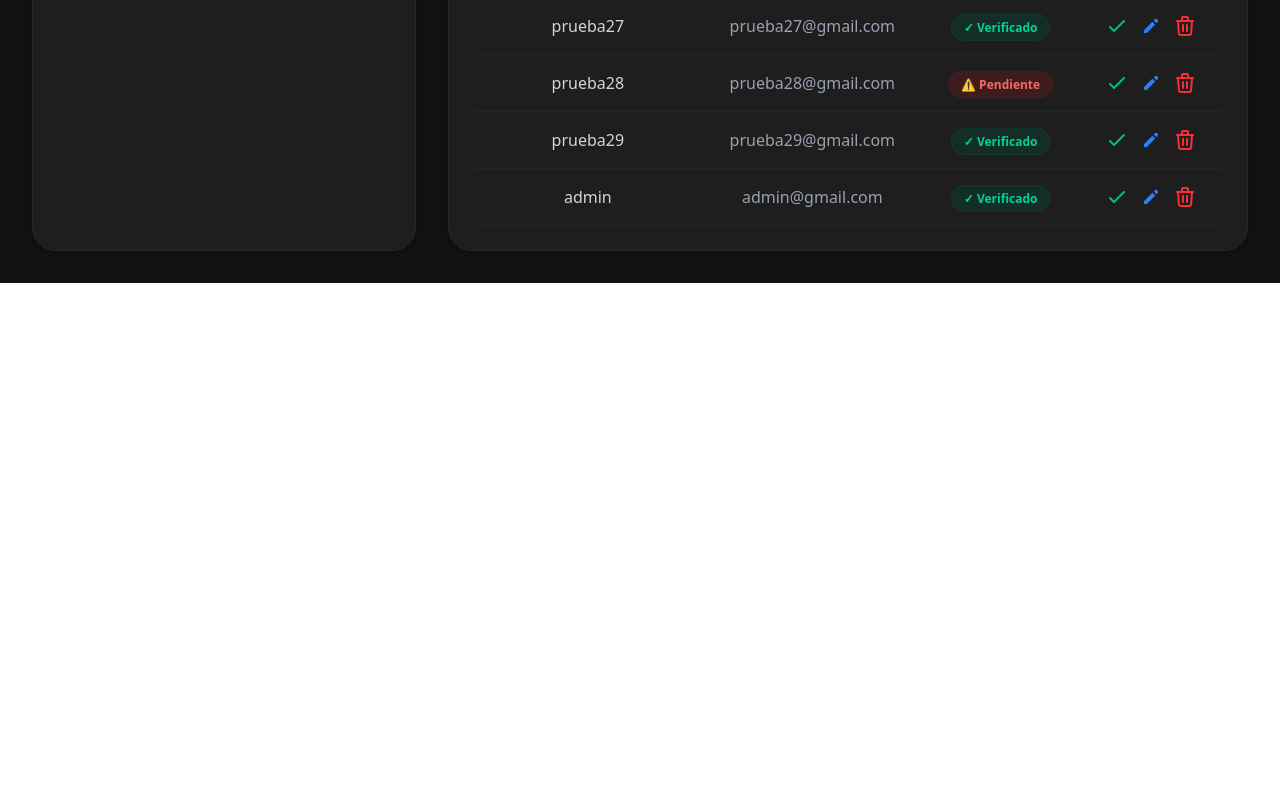
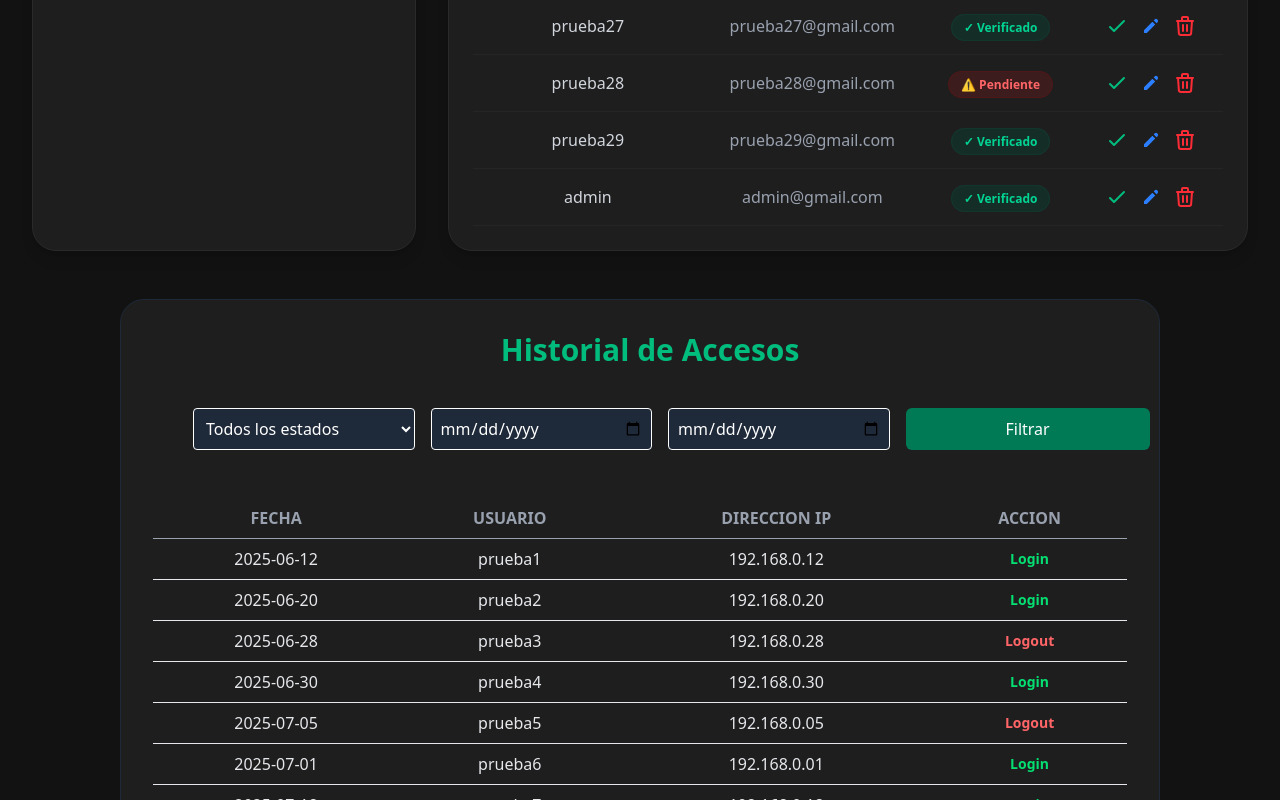
Before and after one commit to DoubleLiFFt/examen, a React (Vite) app: page /AdminView in a window 1280 px wide. Shown: the part 2000-2800 px from the top of the page. Before the commit the page ends 2283 px from the top, so only its background shows below. Built offline with nearby package versions, Linux system fonts and the light colour scheme.

Commit message:
R3 integrado

```diff
--- /dev/null
+++ b/src/Components/Admin/FiltrosHistorial.tsx
@@ -0,0 +1,52 @@
+import React, { useState } from 'react';
+
+interface PropsFiltro {
+    onFiltrar: (accion: string, inicio: string, fin: string) => void;
+}
+
+export default function FiltroHistorial({ onFiltrar }: PropsFiltro) {
+
+    const [accion, setAccion] = useState("Todos");
+    const [fechaInicio, setFechaInicio] = useState("");
+    const [fechaFin, setFechaFin] = useState("");
+
+    return (
+        <div className="flex flex-col gap-4 mb-6 ml-5">
+            <h1 className="text-emerald-500 text-3xl font-bold mb-6 text-center">Historial de Accesos</h1>
+
+            <div className="grid grid-cols-1 md:grid-cols-4 gap-4 mb-6 ml-5">
+                <select
+                    className="border rounded p-2 bg-gray-800 text-white"
+                    value={accion}
+                    onChange={(e) => setAccion(e.target.value)}
+                >
+
+                    <option value="Todos">Todos los estados</option>
+                    <option value="Login">Login</option>
+                    <option value="Logout">Logout</option>
+                </select>
+
+                <input
+                    type="date"
+                    className="border rounded p-2 bg-gray-800 text-white"
+                    value={fechaInicio}
+                    onChange={(e) => setFechaInicio(e.target.value)}
+                />
+
+                <input
+                    type="date"
+                    className="border rounded p-2 bg-gray-800 text-white"
+                    value={fechaFin}
+                    onChange={(e) => setFechaFin(e.target.value)}
+                />
+                <button
+                    type="button"
+                    onClick={() => onFiltrar(accion, fechaInicio, fechaFin)}
+                    className="bg-emerald-700 py-2 px-25 rounded-md text-white hover:bg-emerald-600 transition-colors mx-auto"
+                >
+                    Filtrar
+                </button>
+            </div>
+        </div>
+    );
+}
--- /dev/null
+++ b/src/Components/Admin/HistorialAccesos.tsx
@@ -0,0 +1,38 @@
+import { useState } from "react";
+import FiltroHistorial from "./FiltrosHistorial";
+import TablaHistorial from "./TablaHistorial";
+
+import { usersAccounts } from "../../Components/types/HistoUsers";
+import type { HistoUsers } from "../../Components/types/HistoUsers";
+
+export default function HistorialAccesos() {
+
+    const [datosFiltrados, setDatosFiltrados] = useState<HistoUsers[]>(usersAccounts);
+
+    const ejecutarFiltro = (accion: string, inicio: string, fin: string) => {
+        let resultado = [...usersAccounts];
+
+        if (accion !== "Todos") {
+            resultado = resultado.filter((h) => h.accion === accion);
+        }
+
+
+        if (inicio && fin) {
+            resultado = resultado.filter((h) => h.createdTime >= inicio && h.createdTime <= fin);
+        } else if (inicio) {
+            resultado = resultado.filter((h) => h.createdTime >= inicio);
+        } else if (fin) {
+            resultado = resultado.filter((h) => h.createdTime <= fin);
+        }
+
+        setDatosFiltrados(resultado);
+    };
+
+    return (
+
+        <div className="border border-gray-800 bg-[#1e1e1e] p-8 rounded-3xl mb-12 mx-22 mt-12">
+            <FiltroHistorial onFiltrar={ejecutarFiltro} />
+            <TablaHistorial lista={datosFiltrados} />
+        </div>
+    );
+}
--- /dev/null
+++ b/src/Components/Admin/TablaHistorial.tsx
@@ -0,0 +1,39 @@
+import { usersAccounts } from "../types/HistoUsers";
+import type { HistoUsers } from "../types/HistoUsers";
+interface TablaHistorialProps {
+  lista?: HistoUsers[]; //
+}
+
+export default function TablaHistorial({ lista }: TablaHistorialProps) {
+  const datosAMostrar = lista || usersAccounts;
+
+  return (
+    <table className="w-full border-collapse text-center">
+      <thead>
+        <tr className="text-gray-400 text-center font-extralight border-b">
+          <th className="p-2">FECHA</th>
+          <th className="p-2">USUARIO</th>
+          <th className="p-2">DIRECCION IP</th>
+          <th className="p-2">ACCION</th>
+        </tr>
+      </thead>
+      <tbody>
+        {datosAMostrar.map((historial, index) => (
+          <tr key={index} className="border-t hover:bg-gray-800">
+            <td className="p-2">{historial.createdTime}</td>
+            <td className="p-2">{historial.username}</td>
+            <td className="p-2">{historial.ip}</td>
+            <td className="p-2 text-sm">
+              <span className={`text-center font-semibold ${historial.accion === 'Login'
+                ? ' text-green-400  '
+                : ' text-red-400 '
+                }`}>
+                {historial.accion}
+              </span>
+            </td>
+          </tr>
+        ))}
+      </tbody>
+    </table>
+  );
+}
--- /dev/null
+++ b/src/Components/types/HistoUsers.ts
@@ -0,0 +1,59 @@
+export type HistoUsers = {
+    createdTime: string;
+    username: string;
+    ip: string;
+    accion: string;
+}
+
+export const usersAccounts: HistoUsers[] = [
+    // MES 1: JUNIO 2025
+    { createdTime: "2025-06-12", username: "prueba1", ip: "192.168.0.12", accion: "Login" },
+    { createdTime: "2025-06-20", username: "prueba2", ip: "192.168.0.20", accion: "Login" },
+    { createdTime: "2025-06-28", username: "prueba3", ip: "192.168.0.28", accion: "Logout" },
+    { createdTime: "2025-06-30", username: "prueba4", ip: "192.168.0.30", accion: "Login" },
+
+    // MES 2: JULIO 2025
+    { createdTime: "2025-07-05", username: "prueba5", ip: "192.168.0.05", accion: "Logout" },
+    { createdTime: "2025-07-01", username: "prueba6", ip: "192.168.0.01", accion: "Login" },
+    { createdTime: "2025-07-18", username: "prueba7", ip: "192.168.0.18", accion: "Login" },
+    { createdTime: "2025-07-25", username: "prueba8", ip: "192.168.0.25", accion: "Login" },
+
+    // MES 3: AGOSTO 2025
+    { createdTime: "2025-08-02", username: "prueba9", ip: "192.168.0.02", accion: "Login" },
+    { createdTime: "2025-08-15", username: "prueba10", ip: "192.168.0.15", accion: "Logout" },
+    { createdTime: "2025-08-28", username: "prueba11", ip: "192.168.0.08", accion: "Login" },
+    { createdTime: "2025-08-30", username: "prueba12", ip: "192.168.0.21", accion: "Login" },
+
+    // MES 4: SEPTIEMBRE 2025
+    { createdTime: "2025-09-03", username: "prueba13", ip: "192.168.0.03", accion: "Login" },
+    { createdTime: "2025-09-04", username: "prueba14", ip: "192.168.0.04", accion: "Login" },
+    { createdTime: "2025-09-21", username: "prueba15", ip: "192.168.0.21", accion: "Login" },
+    { createdTime: "2025-09-25", username: "prueba16", ip: "192.168.0.20", accion: "Login" },
+
+    // MES 5: OCTUBRE 2025
+    { createdTime: "2025-10-01", username: "prueba17", ip: "192.168.0.23", accion: "Login" },
+    { createdTime: "2025-10-02", username: "prueba18", ip: "192.168.0.19", accion: "Logout" },
+    { createdTime: "2025-10-15", username: "prueba19", ip: "192.168.0.16", accion: "Login" },
+    { createdTime: "2025-10-28", username: "prueba20", ip: "192.168.0.28", accion: "Login" },
+
+    // MES 6: NOVIEMBRE 2025
+    { createdTime: "2025-11-05", username: "prueba21", ip: "192.168.0.07", accion: "Login" },
+    { createdTime: "2025-11-14", username: "prueba22", ip: "192.168.0.24", accion: "Login" },
+    { createdTime: "2025-11-22", username: "prueba23", ip: "192.168.0.26", accion: "Login" },
+    { createdTime: "2025-11-30", username: "prueba24", ip: "192.168.0.30", accion: "Logout" },
+
+    // MES 7: DICIEMBRE 2025
+    { createdTime: "2025-12-03", username: "prueba25", ip: "192.168.0.13", accion: "Login" },
+    { createdTime: "2025-12-20", username: "prueba26", ip: "192.168.0.19", accion: "Login" },
+    { createdTime: "2025-12-24", username: "prueba27", ip: "192.168.0.24", accion: "Login" },
+    { createdTime: "2025-12-31", username: "prueba28", ip: "192.168.0.31", accion: "Login" },
+
+    // MES 8: ENERO 2026
+    { createdTime: "2026-01-05", username: "prueba19", ip: "192.169.0.03", accion: "Logout" },
+
+    //AUDITOR
+    { createdTime: "2026-01-12", username: "auditor", ip: "192.169.0.04", accion: "Login" },
+
+    // EL ÚNICO ADMINISTRADOR
+    { createdTime: "2026-01-27", username: "admin", ip: "192.169.0.27", accion: "Login" },
+];
--- a/src/pages/Admin/AdminView.tsx
+++ b/src/pages/Admin/AdminView.tsx
@@ -1,6 +1,7 @@
 import TableUsersAdmin from "../../Components/Admin/TableUserAdmin";
 import CreateUserAdmin from "../../Components/Admin/CreateUserAdmin";
 import GraphicAdmin from "../../Components/Admin/GraphicAdmin.tsx";
+import HistorialAccesos from "../../Components/Admin/HistorialAccesos.tsx";
 
 function AdminView() {
     return (
@@ -37,6 +38,9 @@ function AdminView() {
                     </section>
                 </div>
             </div>
+            <div>
+                <HistorialAccesos/>
+            </div>
         </div>
     );
 }
```
Also changed, not shown: 1 other file (tests, documents, lock files or other folders).
